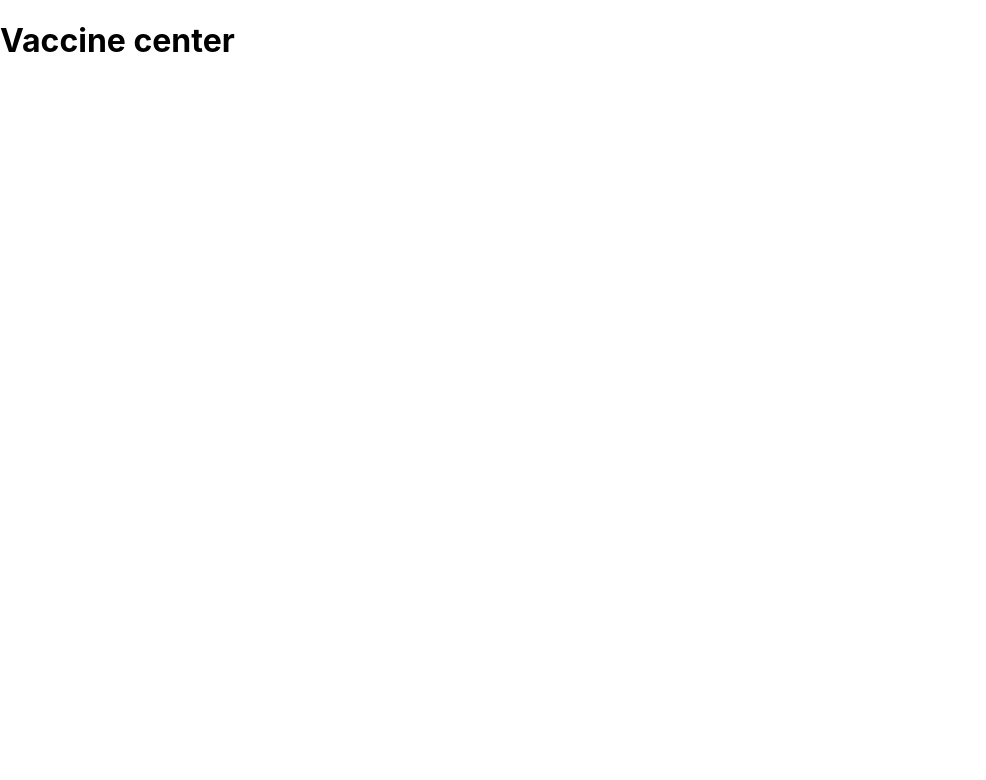
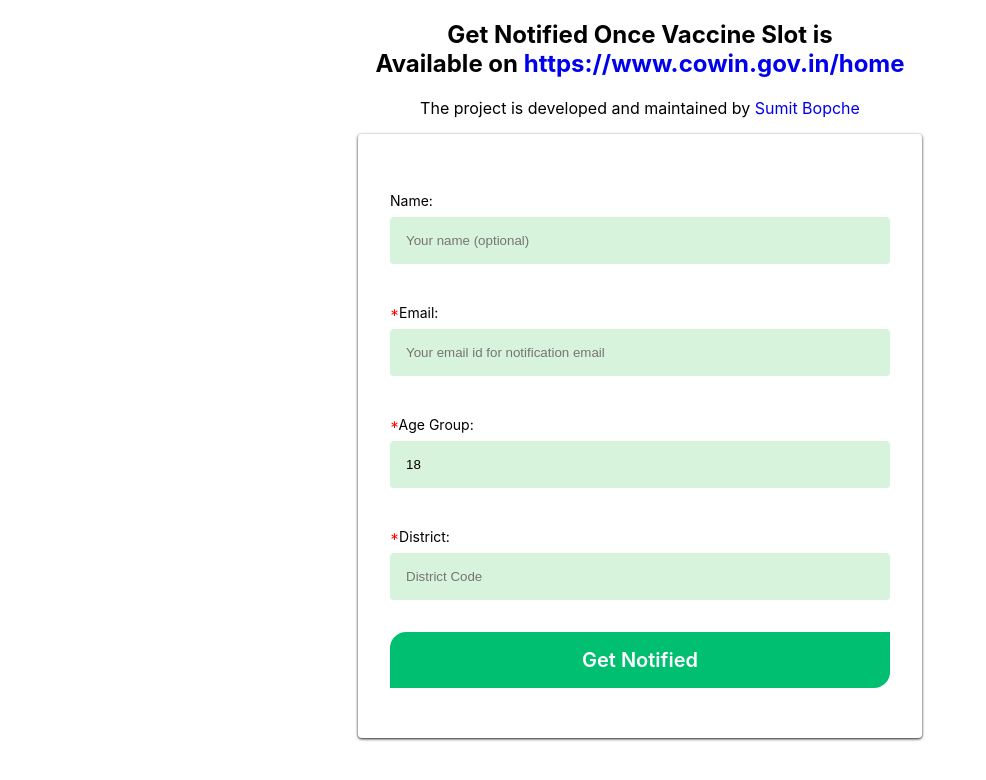
Before and after one commit to sumitbopche01/CoWIN-vaccine-availability-alert, a React (Create React App) app in the folder userportal/: page / in a window 1280 px wide. Shown: the top 780 px of the page, without its empty margins (0-986 px from the left). Built offline with nearby package versions, Linux system fonts and the light colour scheme.

Commit message:
vaccine form

```diff
--- a/userportal/package.json
+++ b/userportal/package.json
@@ -9,6 +9,7 @@
     "react": "^17.0.2",
     "react-dom": "^17.0.2",
     "react-scripts": "4.0.3",
+    "styled-components": "^5.3.0",
     "web-vitals": "^1.0.1"
   },
   "scripts": {
--- a/userportal/src/App.js
+++ b/userportal/src/App.js
@@ -1,9 +1,10 @@
 import "./App.css";
+import VaccineForm from "./components/VaccineForm";
 
 function App() {
   return (
     <div className="App">
-      <h1>Vaccine center</h1>
+      <VaccineForm />
     </div>
   );
 }
--- /dev/null
+++ b/userportal/src/components/VaccineForm/FormElements.js
@@ -0,0 +1,85 @@
+import styled from "styled-components";
+
+export const FormContainer = styled.div`
+  /* display: flex;
+  flex-direction: column;
+  justify-content: center;
+  align-items: center;
+  background-color: #52b788;
+  height: 100vh;
+  width: 100%;
+  margin: 0;
+  max-width: 500px;
+
+  @media screen and (max-width: 400px) {
+    max-width: 375px;
+  } */
+  height: 100%;
+  display: flex;
+  color: black;
+  flex-direction: column;
+  /* justify-content: center; */
+  align-items: flex-start;
+
+  @media screen and (max-width: 480px) {
+    padding: 10px;
+  }
+`;
+
+export const Form = styled.form`
+  display: grid;
+  height: auto;
+  width: 100%;
+  z-index: 2;
+  max-width: 500px;
+  margin: 0 auto;
+  padding: 50px 32px;
+  border-radius: 4px;
+  box-shadow: 0 1px 3px rgba(0, 0, 0, 0.9);
+  background-color: white;
+
+  @media screen and (max-width: 400px) {
+    padding: 32px 32px;
+    max-width: 375px;
+  }
+`;
+
+export const FormLabel = styled.label`
+  margin-bottom: 8px;
+  margin-top: 8px;
+  font-size: 14px;
+
+  > span {
+    color: red;
+  }
+`;
+
+export const FormInput = styled.input`
+  padding: 16px 16px;
+  margin-bottom: 32px;
+  border: none;
+  border-radius: 4px;
+  cursor: pointer;
+  background-color: #d8f3dc;
+`;
+
+export const FormButton = styled.div`
+  background: #01bf71;
+  padding: 16px 0;
+  border: none;
+  border-radius: 16px 0;
+  font-size: 20px;
+  cursor: pointer;
+  align-items: center;
+  text-align: center;
+  color: white;
+  font-weight: 600;
+`;
+
+export const Headline = styled.div`
+  margin: 0 auto;
+  padding-bottom: 0px;
+  padding-top: 0px;
+  width: 100%;
+  text-align: center;
+`;
--- /dev/null
+++ b/userportal/src/components/VaccineForm/index.js
@@ -0,0 +1,93 @@
+import React, { useState } from "react";
+import {
+  FormContainer,
+  Form,
+  FormLabel,
+  FormInput,
+  FormButton,
+  Headline,
+} from "./FormElements";
+
+function VaccineForm() {
+  const [name, setName] = useState("");
+  const [email, setEmail] = useState("");
+  const [ageGroup, setAgeGroup] = useState("18");
+  const [districtCode, setDistrictCode] = useState("");
+
+  const handleSubmit = (event) => {
+    event.preventDefault();
+  };
+
+  const RegisterUser = () => {
+    alert("clicked");
+  };
+
+  return (
+    <FormContainer>
+      <Headline>
+        <h2>
+          Get Notified Once Vaccine Slot is <br/> Available on {" "}
+          <a
+            href="https://www.cowin.gov.in/home"
+            style={{ textDecoration: "none" }}
+            target="_blank"
+          >
+            https://www.cowin.gov.in/home
+          </a>{" "}
+        </h2>
+        <p>
+          The project is developed and maintained by{" "}
+          <a
+            href="https://www.linkedin.com/in/sumit-bopche-609131a0/"
+            style={{ textDecoration: "none" }}
+            target="_blank"
+          >
+            Sumit Bopche
+          </a>
+        </p>
+      </Headline>
+      <Form onSubmit={handleSubmit}>
+        <FormLabel htmlFor="name">Name: </FormLabel>
+        <FormInput
+          type="text"
+          value={name}
+          placeholder="Your name (optional)"
+          onChange={(e) => setName(e.target.value)}
+        ></FormInput>
+        <FormLabel htmlFor="email">
+          <span>*</span>Email:{" "}
+        </FormLabel>
+        <FormInput
+          type="email"
+          value={email}
+          required
+          placeholder="Your email id for notification email "
+          onChange={(e) => setEmail(e.target.value)}
+        ></FormInput>
+        <FormLabel htmlFor="ageGroup">
+          <span>*</span>Age Group:{" "}
+        </FormLabel>
+        <FormInput
+          type="text"
+          value={ageGroup}
+          placeholder="Your Age group (18 or 45)"
+          onChange={(e) => setAgeGroup(e.target.value)}
+        ></FormInput>
+        <FormLabel htmlFor="district">
+          <span>*</span>District:{" "}
+        </FormLabel>
+        <FormInput
+          type="text"
+          value={name}
+          placeholder="District Code"
+          onChange={(e) => setDistrictCode(e.target.value)}
+        ></FormInput>
+        <FormButton type="submit" onClick={RegisterUser}>
+          Get Notified
+        </FormButton>
+      </Form>
+    </FormContainer>
+  );
+}
+
+export default VaccineForm;
--- a/userportal/src/index.css
+++ b/userportal/src/index.css
@@ -1,5 +1,7 @@
 body {
-  margin: 0;
+  margin: 0px;
+  height: 100%;
+  /* background-color: #52b788;; */
   font-family: -apple-system, BlinkMacSystemFont, 'Segoe UI', 'Roboto', 'Oxygen',
     'Ubuntu', 'Cantarell', 'Fira Sans', 'Droid Sans', 'Helvetica Neue',
     sans-serif;
```
Also changed, not shown: userportal/components/vaccineForm/VaccineFormElements.js (deleted), userportal/components/vaccineForm/index.js (deleted), 2 other files (tests, documents, lock files or other folders).
